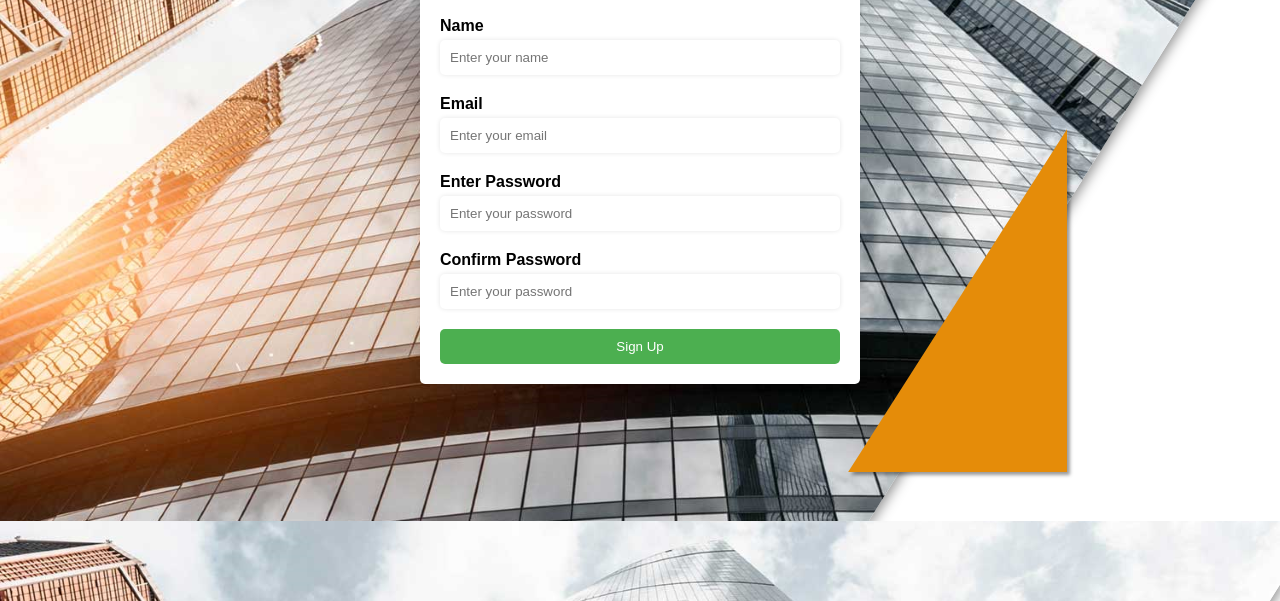
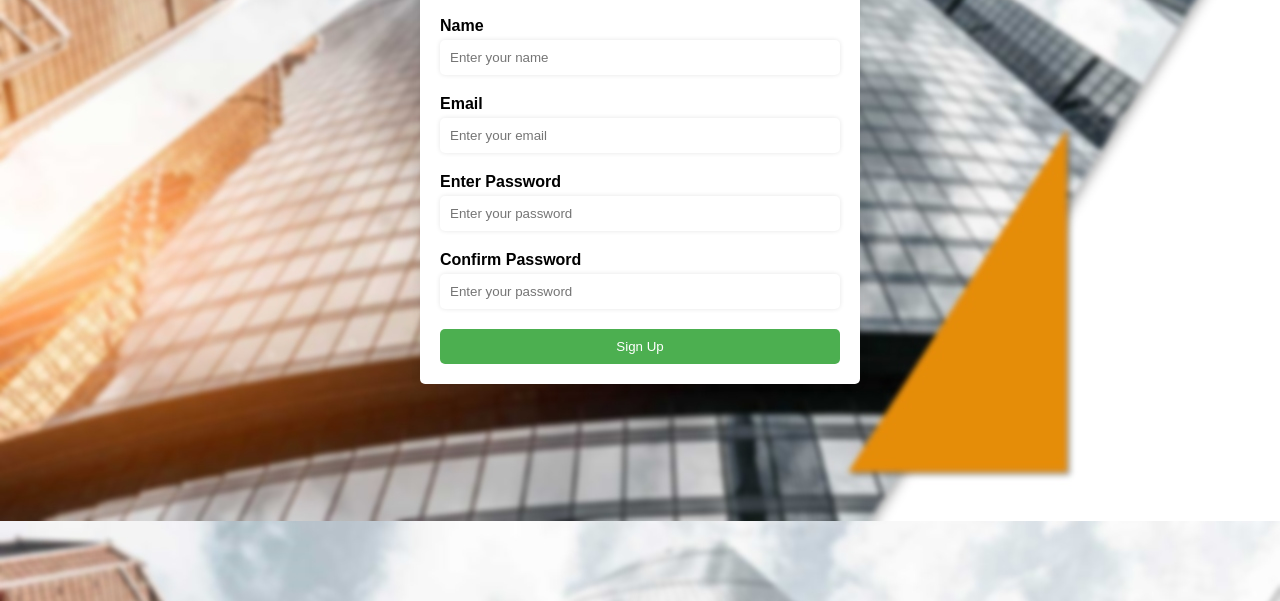
Before and after one commit to OZShubham/Poker_Estimation, a plain HTML site: page Frontend/signup_page/index.html in a window 1280 px wide. Shown: the part 199-800 px from the top of the page. Drawn offline with Linux system fonts and the light colour scheme.

Commit message:
Added blur image.

```diff
--- a/Frontend/login_page/style.css
+++ b/Frontend/login_page/style.css
@@ -1,7 +1,7 @@
 body {
 	font-family: Arial, sans-serif;
 	background-color: #f2f2f2;
-	background-image: url(background.png);
+	background-image: url(background.jpg);
 	margin: 0;
 	padding: 0;
 }
--- a/Frontend/signup_page/style.css
+++ b/Frontend/signup_page/style.css
@@ -1,6 +1,6 @@
 body {
 	font-family: Arial, sans-serif;
-	background-image: url(background.png);
+	background-image: url(background.jpg);
 	margin: 0;
 	padding: 0;
 }
```
Also changed, not shown: Frontend/login_page/background.jpg (added), Frontend/login_page/background.png (deleted), Frontend/signup_page/background.jpg (added), Frontend/signup_page/background.png (deleted).
